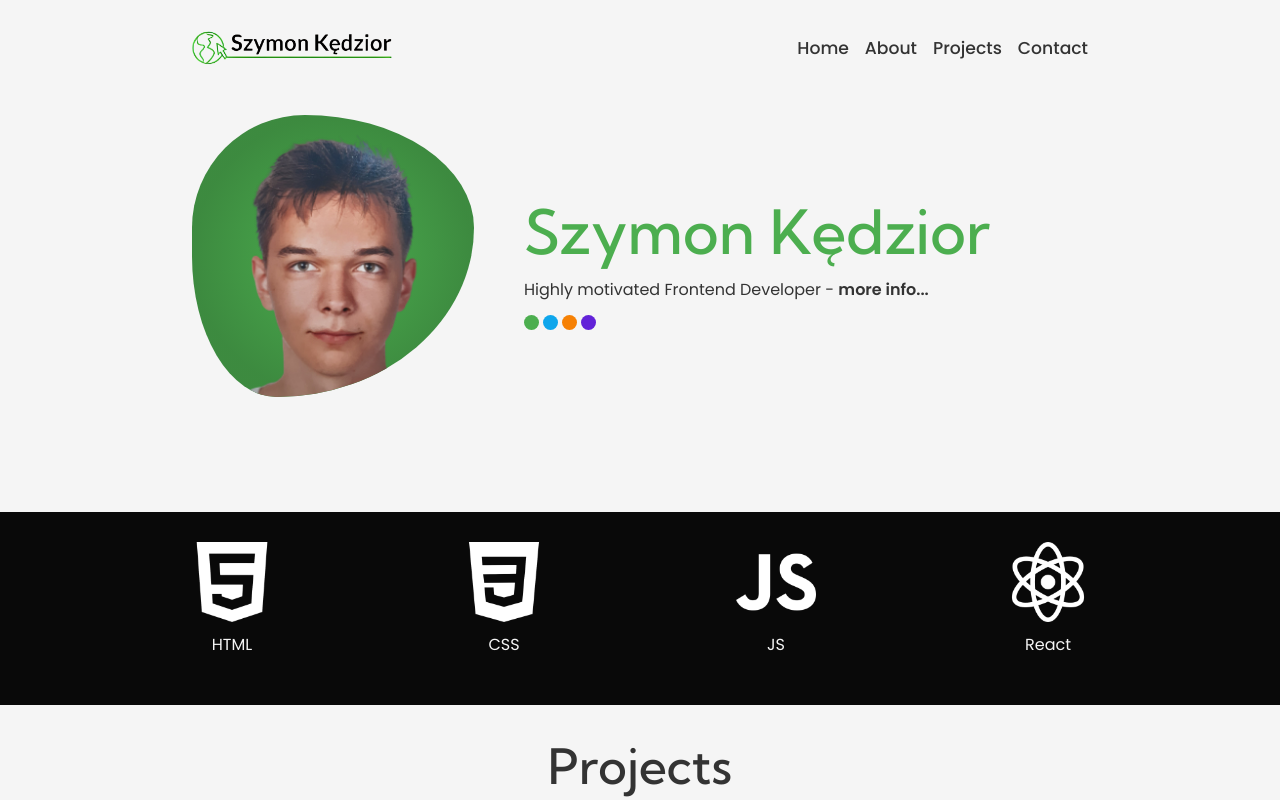
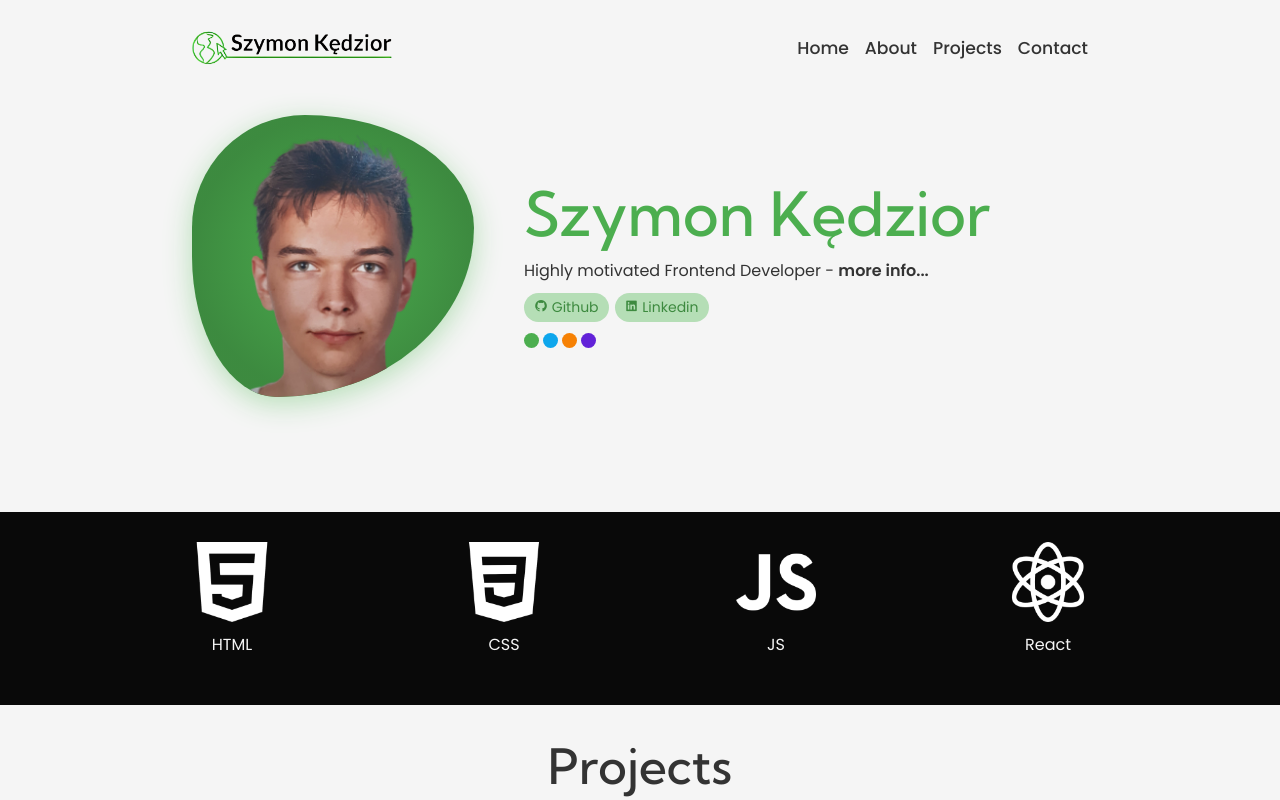
Before and after one commit to szyi10/portfolio, a React (Vite) app: page / in a window 1280 px wide. Shown: the top 800 px of the page. Built offline with nearby package versions, Linux system fonts and the light colour scheme; the HTML template or start-up script is replaced by a standard one.

Commit message:
Added gitub & linkedin links in banner section

```diff
--- a/index.html
+++ b/index.html
@@ -5,6 +5,10 @@
     <link rel="icon" type="image/png" href="/logo.png" />
     <meta name="viewport" content="width=device-width, initial-scale=1.0" />
     <title>Szymon Kędzior</title>
+    <link
+      href="https://unpkg.com/boxicons@2.1.4/css/boxicons.min.css"
+      rel="stylesheet"
+    />
   </head>
   <body>
     <div id="root"></div>
--- a/src/components/Banner/Banner.jsx
+++ b/src/components/Banner/Banner.jsx
@@ -41,6 +41,14 @@ const Banner = () => {
             <Link to="/about">more info...</Link>
           </b>
         </p>
+        <div className={classes.links}>
+          <a href="https://github.com/szyi10/" target="_blank">
+            <i className="bx bxl-github"></i> Github
+          </a>
+          <a href="https://www.linkedin.com/in/szymon-ked16/" target="_blank">
+            <i className="bx bxl-linkedin-square"></i> Linkedin
+          </a>
+        </div>
       </div>
     </section>
   )
--- a/src/components/Banner/Banner.module.css
+++ b/src/components/Banner/Banner.module.css
@@ -17,6 +17,7 @@
 
 .banner p {
   color: var(--c-gray4);
+  margin-bottom: 0.5rem;
 }
 
 .banner p span {
@@ -37,6 +38,7 @@
   background-color: var(--c-primary1);
   transition: background-color 0.3s ease-in-out;
   animation: morph 10s linear infinite;
+  box-shadow: var(--c-primary4) 0px 7px 29px 0px;
 }
 
 .img img {
@@ -54,6 +56,21 @@
 .banner button {
   padding: 14px 32px;
   letter-spacing: 0.02rem;
+}
+
+.links {
+  margin-bottom: 1rem;
+  display: flex;
+  align-items: center;
+  gap: 6px;
+}
+
+.links a {
+  background-color: var(--c-primary4);
+  color: var(--c-primary3);
+  padding: 2px 10px;
+  font-size: 14px;
+  border-radius: 1rem;
 }
 
 .colors {
@@ -119,6 +136,10 @@
     display: none;
   }
 
+  .links {
+    justify-content: center;
+  }
+
   .colors {
     left: 50%;
     transform: translateX(-50%);
--- a/src/index.css
+++ b/src/index.css
@@ -7,6 +7,7 @@
   --c-primary1: hsl(var(--current-h), var(--current-s), 49%);
   --c-primary2: hsl(var(--current-h), var(--current-s), 59%);
   --c-primary3: hsl(var(--current-h), var(--current-s), 39%);
+  --c-primary4: hsl(var(--current-h), var(--current-s), 79%);
 
   --c-gray1: #f5f5f5;
   --c-gray2: #d3d3d3;
```
